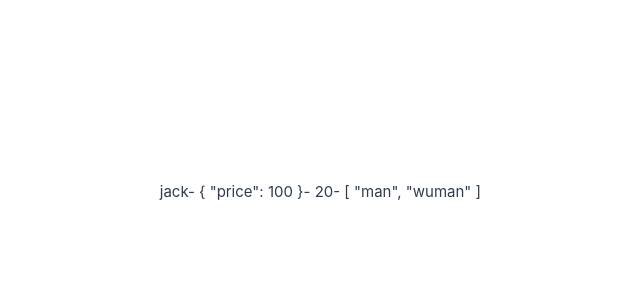
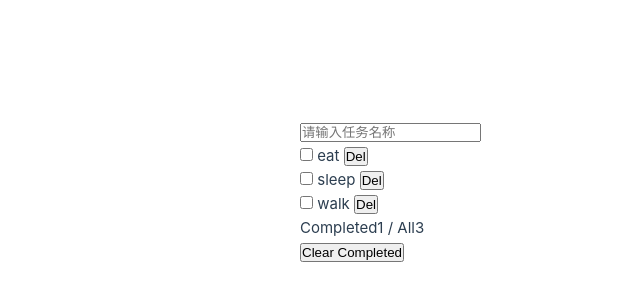
Before and after one commit to xiaobingch/vue3Studay, a Vue app: page / in a window 1280 px wide. Shown: the part 208-508 px from the top of the page, without its empty margins (159-799 px from the left). Built offline with nearby package versions, Linux system fonts and the light colour scheme.

Commit message:
todolist 每个组件需要的数据

```diff
--- a/src/components/NavFooter.vue
+++ b/src/components/NavFooter.vue
@@ -1,16 +1,29 @@
 <template>
     <div>
-        footer
-
+        <div>Completed{{ isComplete }} / All{{ all }}</div>
+        <div v-if="isComplete > 0">
+            <button>Clear Completed</button>
+        </div>
     </div>
 </template>
 
+<script>
+import { defineComponent, ref } from 'vue';
 
-<script>
-    export default {}
+
+    export default defineComponent({
+        setup(){
+            let isComplete = ref(1)
+            let all = ref(3)
+
+            return {
+                isComplete,
+                all
+            }
+
+        }
+    })
+
 </script>
 
-
-<style scoped>
-
-</style>
+<style scoped></style>
--- a/src/components/NavHeader.vue
+++ b/src/components/NavHeader.vue
@@ -1,16 +1,26 @@
 <template>
     <div>
-        header
-
+        <input placeholder="请输入任务名称" v-model="value">
     </div>
 </template>
 
 
 <script>
-    export default {}
+import { defineComponent, ref } from 'vue';
+
+export default defineComponent({
+    name: 'navHeader',
+    setup() {
+        let value = ref('')
+
+        return {
+            value,
+        }
+    }
+
+
+})
 </script>
 
 
-<style scoped>
-
-</style>
+<style scoped></style>
--- a/src/components/NavMain.vue
+++ b/src/components/NavMain.vue
@@ -1,16 +1,44 @@
 <template>
-    <div>
-        main
+    <div v-for="(item, index) in list" :key="index">
+        <div>
+            <input type="checkbox" v-model="item.complete">
+            {{ item.title }}
+            <button>Del</button>
+        </div>
 
     </div>
 </template>
 
 
 <script>
-    export default {}
+import { defineComponent, ref } from 'vue';
+
+export default defineComponent({
+    name: 'navMain',
+    setup() {
+        let list = ref([
+            {
+                title: 'eat',
+                complete: false
+            },
+            {
+                title: 'sleep',
+                complete: false
+            },
+            {
+                title: 'walk',
+                complete: false
+            }
+        ])
+        return {
+            list,
+        }
+
+    }
+
+
+})
 </script>
 
 
-<style scoped>
-
-</style>
+<style scoped></style>
--- a/src/views/HomeView.vue
+++ b/src/views/HomeView.vue
@@ -1,49 +1,31 @@
 <template>
   <div>
-   {{ name }}-
-   {{ obj }}-
-   {{ age }}-
-    {{ sex }}
+    <nav-header></nav-header>
+    <nav-main></nav-main>
+    <nav-footer></nav-footer>
   </div>
 </template>
 
 
 <script>
+import navFooter from '../components/navFooter.vue';
+import navMain from '../components/navMain.vue';
+import navHeader from '../components/navHeader.vue';
 
-  import { defineComponent, ref, reactive, toRefs} from 'vue'
+import { defineComponent, ref, reactive, toRefs } from 'vue'
 
 export default defineComponent({
   name: 'Home',
   components: {
-
+    navHeader,
+    navMain,
+    navFooter
 
   },
   setup(props, ctx) {
-      // let num = ref(111)
-      // let name = ref('jack')
-      // let arr = ref([1, 'aa', 'cc'])
-      // let obj1 = ref({age:20})
 
-
-      let data = reactive({
-        name: 'jack',
-        age: 20,
-        sex: ['man', 'wuman'],
-        obj: {price:100}
-      })
-
-      return {
-        ...toRefs(data)
-        // name,
-        // num,
-        // arr,
-        // obj1
-      }
   }
 })
 </script>
 
-<style scoped>
-
-
-</style>
+<style scoped></style>
```
Lines whose indentation alone changed are shown as unchanged.
